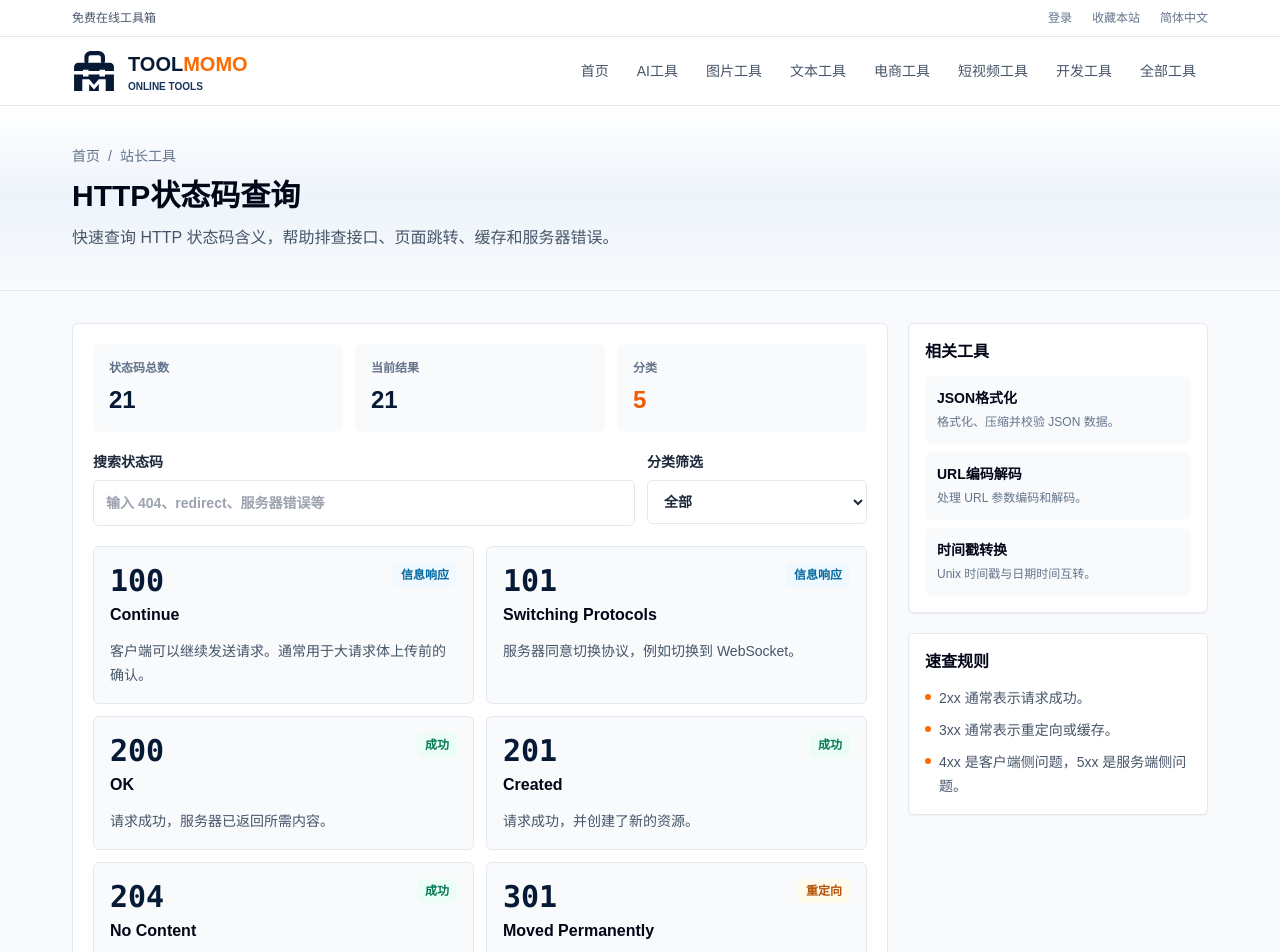
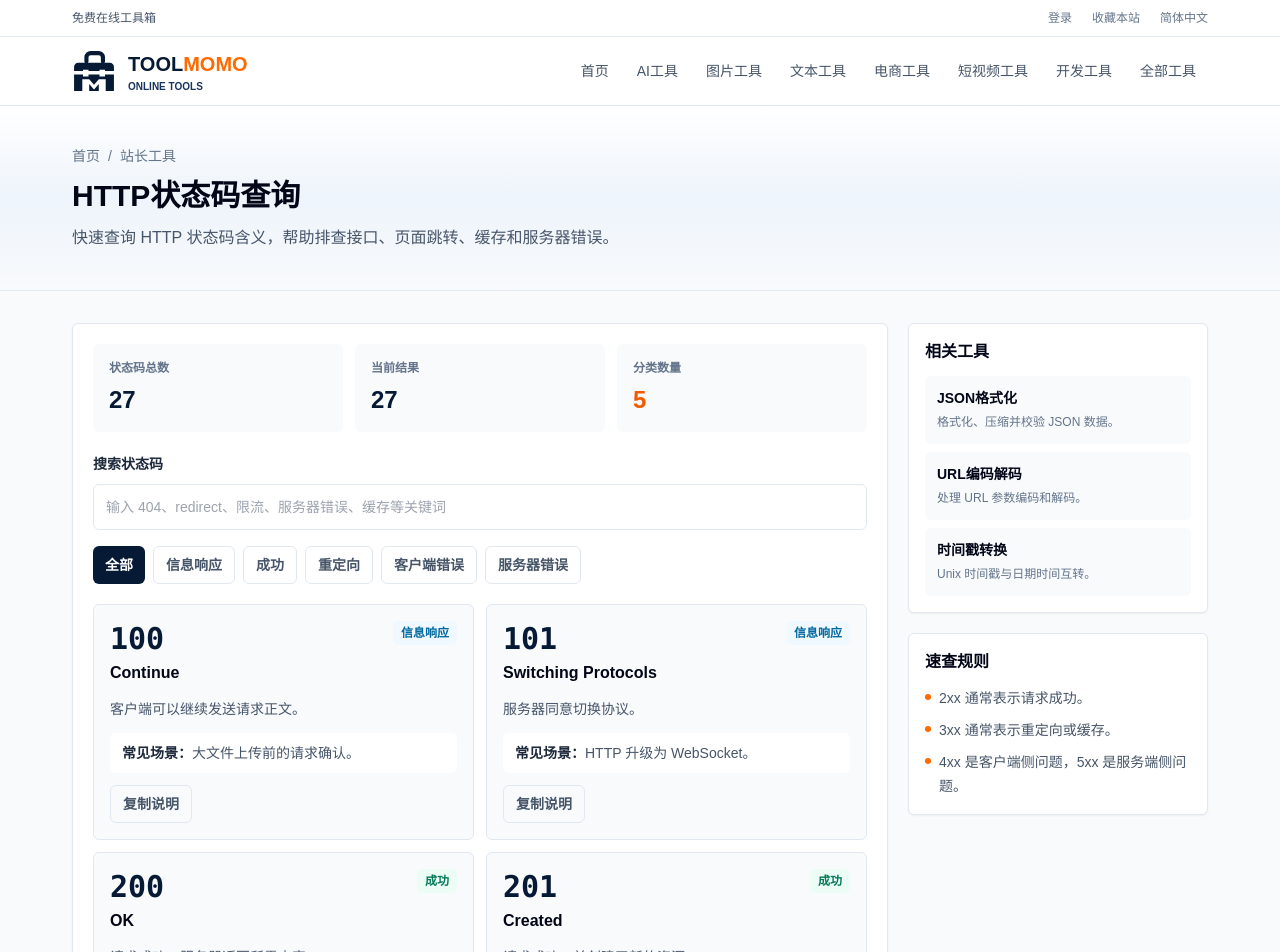
Before and after one commit to qq496306866-prog/toolmomo, a Next.js app: page /tools/http-status in a window 1280 px wide. Shown: the top 952 px of the page. Built offline with nearby package versions, Linux system fonts and the light colour scheme.

Commit message:
Improve HTTP status tool

```diff
--- a/components/tools/HttpStatusTool.tsx
+++ b/components/tools/HttpStatusTool.tsx
@@ -2,31 +2,47 @@
 
 import { useMemo, useState } from "react";
 
-const statusCodes = [
-  { code: 100, title: "Continue", category: "信息响应", description: "客户端可以继续发送请求。通常用于大请求体上传前的确认。" },
-  { code: 101, title: "Switching Protocols", category: "信息响应", description: "服务器同意切换协议，例如切换到 WebSocket。" },
-  { code: 200, title: "OK", category: "成功", description: "请求成功，服务器已返回所需内容。" },
-  { code: 201, title: "Created", category: "成功", description: "请求成功，并创建了新的资源。" },
-  { code: 204, title: "No Content", category: "成功", description: "请求成功，但响应体为空，常见于删除或更新操作。" },
-  { code: 301, title: "Moved Permanently", category: "重定向", description: "资源已永久移动到新地址，SEO 中常用于永久跳转。" },
-  { code: 302, title: "Found", category: "重定向", description: "资源临时跳转到另一个地址。" },
-  { code: 304, title: "Not Modified", category: "重定向", description: "资源未修改，浏览器可继续使用缓存。" },
-  { code: 400, title: "Bad Request", category: "客户端错误", description: "请求格式错误，服务器无法理解。" },
-  { code: 401, title: "Unauthorized", category: "客户端错误", description: "需要身份认证，或认证信息无效。" },
-  { code: 403, title: "Forbidden", category: "客户端错误", description: "服务器理解请求，但拒绝访问该资源。" },
-  { code: 404, title: "Not Found", category: "客户端错误", description: "请求资源不存在或路径错误。" },
-  { code: 405, title: "Method Not Allowed", category: "客户端错误", description: "请求方法不被允许，例如接口只支持 POST 却发送了 GET。" },
-  { code: 408, title: "Request Timeout", category: "客户端错误", description: "客户端请求超时。" },
-  { code: 409, title: "Conflict", category: "客户端错误", description: "请求与服务器当前资源状态冲突。" },
-  { code: 413, title: "Payload Too Large", category: "客户端错误", description: "请求体过大，超出服务器限制。" },
-  { code: 429, title: "Too Many Requests", category: "客户端错误", description: "请求过于频繁，触发限流。" },
-  { code: 500, title: "Internal Server Error", category: "服务器错误", description: "服务器内部错误，通常需要检查后端日志。" },
-  { code: 502, title: "Bad Gateway", category: "服务器错误", description: "网关或代理从上游服务器收到无效响应。" },
-  { code: 503, title: "Service Unavailable", category: "服务器错误", description: "服务暂时不可用，可能在维护、过载或启动中。" },
-  { code: 504, title: "Gateway Timeout", category: "服务器错误", description: "网关等待上游服务器响应超时。" },
+type StatusCode = {
+  code: number;
+  title: string;
+  category: "信息响应" | "成功" | "重定向" | "客户端错误" | "服务器错误";
+  description: string;
+  scene: string;
+};
+
+const statusCodes: StatusCode[] = [
+  { code: 100, title: "Continue", category: "信息响应", description: "客户端可以继续发送请求正文。", scene: "大文件上传前的请求确认。" },
+  { code: 101, title: "Switching Protocols", category: "信息响应", description: "服务器同意切换协议。", scene: "HTTP 升级为 WebSocket。" },
+  { code: 200, title: "OK", category: "成功", description: "请求成功，服务器返回所需内容。", scene: "网页访问、接口请求正常。" },
+  { code: 201, title: "Created", category: "成功", description: "请求成功，并创建了新的资源。", scene: "新增用户、发布文章、创建订单。" },
+  { code: 202, title: "Accepted", category: "成功", description: "请求已被接受，但尚未处理完成。", scene: "异步任务、队列处理。" },
+  { code: 204, title: "No Content", category: "成功", description: "请求成功，但响应体为空。", scene: "删除、更新接口常见返回。" },
+  { code: 301, title: "Moved Permanently", category: "重定向", description: "资源永久移动到新地址。", scene: "域名迁移、SEO 永久跳转。" },
+  { code: 302, title: "Found", category: "重定向", description: "资源临时跳转到另一个地址。", scene: "登录后跳转、活动页跳转。" },
+  { code: 304, title: "Not Modified", category: "重定向", description: "资源未修改，可继续使用缓存。", scene: "浏览器缓存命中。" },
+  { code: 307, title: "Temporary Redirect", category: "重定向", description: "临时重定向，并保持原请求方法。", scene: "临时接口转发。" },
+  { code: 308, title: "Permanent Redirect", category: "重定向", description: "永久重定向，并保持原请求方法。", scene: "接口或站点永久迁移。" },
+  { code: 400, title: "Bad Request", category: "客户端错误", description: "请求格式错误，服务器无法理解。", scene: "参数格式错误、JSON 无效。" },
+  { code: 401, title: "Unauthorized", category: "客户端错误", description: "需要身份认证，或认证信息无效。", scene: "未登录、Token 过期。" },
+  { code: 403, title: "Forbidden", category: "客户端错误", description: "服务器理解请求，但拒绝访问资源。", scene: "权限不足、IP 被拦截。" },
+  { code: 404, title: "Not Found", category: "客户端错误", description: "请求资源不存在或路径错误。", scene: "页面不存在、路由未配置。" },
+  { code: 405, title: "Method Not Allowed", category: "客户端错误", description: "请求方法不被允许。", scene: "接口只支持 POST，却发送了 GET。" },
+  { code: 408, title: "Request Timeout", category: "客户端错误", description: "客户端请求超时。", scene: "网络慢、请求未及时发送完成。" },
+  { code: 409, title: "Conflict", category: "客户端错误", description: "请求与当前资源状态冲突。", scene: "重复提交、版本冲突。" },
+  { code: 413, title: "Payload Too Large", category: "客户端错误", description: "请求体过大，超过服务器限制。", scene: "上传文件超过限制。" },
+  { code: 415, title: "Unsupported Media Type", category: "客户端错误", description: "服务器不支持请求中的内容类型。", scene: "上传格式不被接口接受。" },
+  { code: 422, title: "Unprocessable Content", category: "客户端错误", description: "请求格式正确，但语义校验失败。", scene: "表单字段不合法。" },
+  { code: 429, title: "Too Many Requests", category: "客户端错误", description: "请求过于频繁，触发限流。", scene: "接口防刷、验证码触发。" },
+  { code: 500, title: "Internal Server Error", category: "服务器错误", description: "服务器内部错误。", scene: "后端异常、代码报错。" },
+  { code: 501, title: "Not Implemented", category: "服务器错误", description: "服务器不支持当前请求能力。", scene: "接口功能未实现。" },
+  { code: 502, title: "Bad Gateway", category: "服务器错误", description: "网关或代理收到无效响应。", scene: "反向代理连接上游失败。" },
+  { code: 503, title: "Service Unavailable", category: "服务器错误", description: "服务暂时不可用。", scene: "维护、过载、服务启动中。" },
+  { code: 504, title: "Gateway Timeout", category: "服务器错误", description: "网关等待上游服务器响应超时。", scene: "后端接口慢、上游不可达。" },
 ];
 
-const categoryColors: Record<string, string> = {
+const categories = ["全部", "信息响应", "成功", "重定向", "客户端错误", "服务器错误"] as const;
+
+const categoryColors: Record<StatusCode["category"], string> = {
   信息响应: "bg-sky-50 text-sky-700",
   成功: "bg-emerald-50 text-emerald-700",
   重定向: "bg-amber-50 text-amber-700",
@@ -36,9 +52,8 @@ const categoryColors: Record<string, string> = {
 
 export function HttpStatusTool() {
   const [query, setQuery] = useState("");
-  const [category, setCategory] = useState("全部");
-
-  const categories = ["全部", ...Array.from(new Set(statusCodes.map((item) => item.category)))];
+  const [category, setCategory] = useState<(typeof categories)[number]>("全部");
+  const [copyText, setCopyText] = useState("复制说明");
 
   const filteredCodes = useMemo(() => {
     const keyword = query.trim().toLowerCase();
@@ -50,11 +65,23 @@ export function HttpStatusTool() {
         String(item.code).includes(keyword) ||
         item.title.toLowerCase().includes(keyword) ||
         item.description.toLowerCase().includes(keyword) ||
+        item.scene.toLowerCase().includes(keyword) ||
         item.category.toLowerCase().includes(keyword);
 
       return matchesCategory && matchesQuery;
     });
   }, [category, query]);
+
+  const copyCode = async (item: StatusCode) => {
+    try {
+      await navigator.clipboard.writeText(`${item.code} ${item.title}：${item.description} 常见场景：${item.scene}`);
+      setCopyText("已复制");
+      window.setTimeout(() => setCopyText("复制说明"), 1600);
+    } catch {
+      setCopyText("复制失败");
+      window.setTimeout(() => setCopyText("复制说明"), 1600);
+    }
+  };
 
   return (
     <section className="rounded-md border border-slate-200 bg-white p-4 shadow-sm sm:p-5">
@@ -68,37 +95,39 @@ export function HttpStatusTool() {
           <div className="mt-2 text-2xl font-bold text-primary-700">{filteredCodes.length}</div>
         </div>
         <div className="rounded-md bg-slate-50 p-4">
-          <div className="text-xs font-semibold text-slate-500">分类</div>
+          <div className="text-xs font-semibold text-slate-500">分类数量</div>
           <div className="mt-2 text-2xl font-bold text-accent-600">{categories.length - 1}</div>
         </div>
       </div>
 
-      <div className="mt-5 grid grid-cols-1 gap-3 sm:grid-cols-[minmax(0,1fr)_220px]">
+      <div className="mt-5">
         <label className="text-sm font-semibold text-slate-800" htmlFor="status-query">
           搜索状态码
+        </label>
         <input
           className="mt-2 w-full rounded-md border border-slate-200 px-3 py-3 text-sm outline-none focus:border-accent-500 focus:ring-2 focus:ring-accent-100"
           id="status-query"
           onChange={(event) => setQuery(event.target.value)}
-            placeholder="输入 404、redirect、服务器错误等"
+          placeholder="输入 404、redirect、限流、服务器错误、缓存等关键词"
           value={query}
         />
-        </label>
-        <label className="text-sm font-semibold text-slate-800" htmlFor="status-category">
-          分类筛选
-          <select
-            className="mt-2 w-full rounded-md border border-slate-200 bg-white px-3 py-3 text-sm outline-none focus:border-accent-500 focus:ring-2 focus:ring-accent-100"
-            id="status-category"
-            onChange={(event) => setCategory(event.target.value)}
-            value={category}
+      </div>
+
+      <div className="mt-4 flex flex-wrap gap-2">
+        {categories.map((item) => (
+          <button
+            className={`rounded-md px-3 py-2 text-sm font-semibold ${
+              category === item
+                ? "bg-primary-700 text-white"
+                : "border border-slate-200 bg-white text-slate-600 hover:border-accent-200 hover:bg-accent-50 hover:text-accent-700"
+            }`}
+            key={item}
+            onClick={() => setCategory(item)}
+            type="button"
           >
-            {categories.map((item) => (
-              <option key={item} value={item}>
             {item}
-              </option>
+          </button>
         ))}
-          </select>
-        </label>
       </div>
 
       <div className="mt-5 grid grid-cols-1 gap-3 md:grid-cols-2">
@@ -114,6 +143,17 @@ export function HttpStatusTool() {
               </span>
             </div>
             <p className="mt-3 text-sm leading-6 text-slate-600">{item.description}</p>
+            <div className="mt-3 rounded-md bg-white px-3 py-2 text-sm leading-6 text-slate-600">
+              <span className="font-semibold text-slate-800">常见场景：</span>
+              {item.scene}
+            </div>
+            <button
+              className="mt-3 rounded-md border border-slate-200 px-3 py-2 text-sm font-semibold text-slate-600 hover:border-accent-200 hover:bg-accent-50 hover:text-accent-700"
+              onClick={() => copyCode(item)}
+              type="button"
+            >
+              {copyText}
+            </button>
           </article>
         ))}
       </div>
```
Lines whose indentation alone changed are shown as unchanged.
